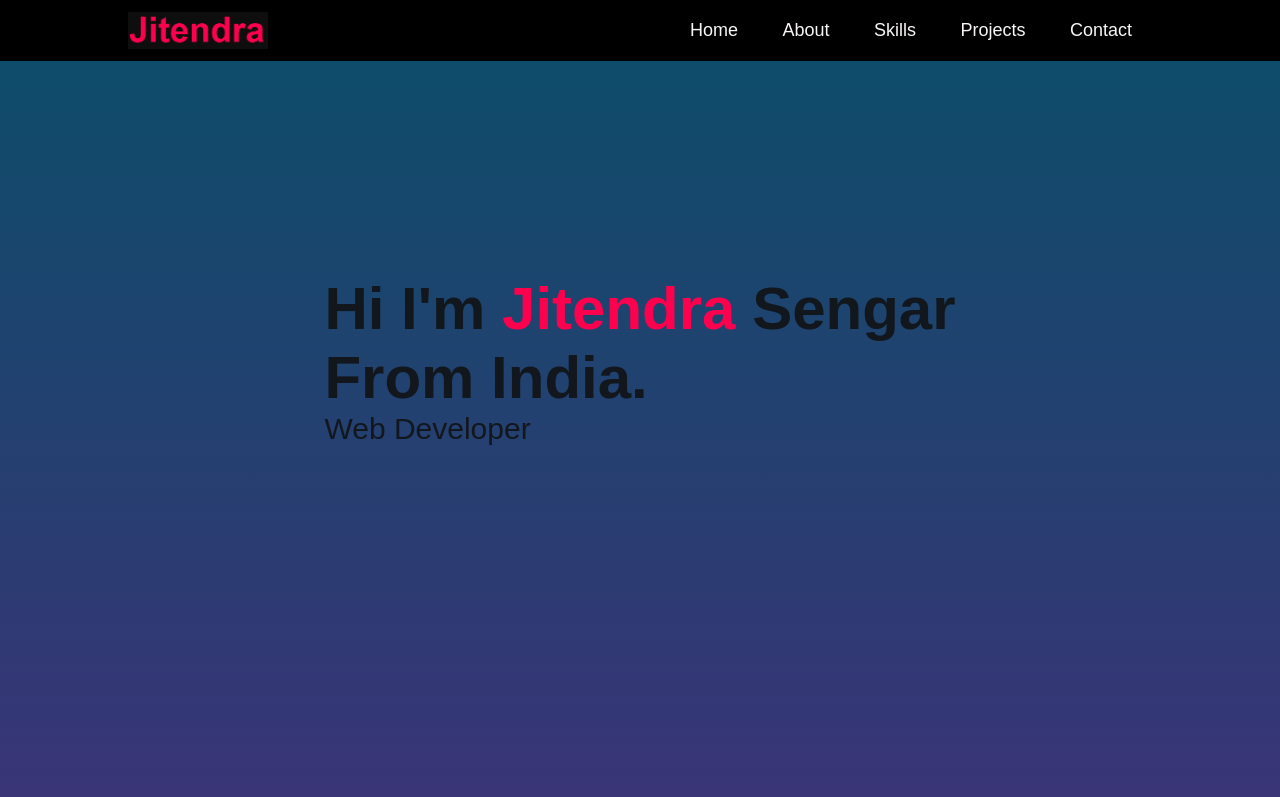
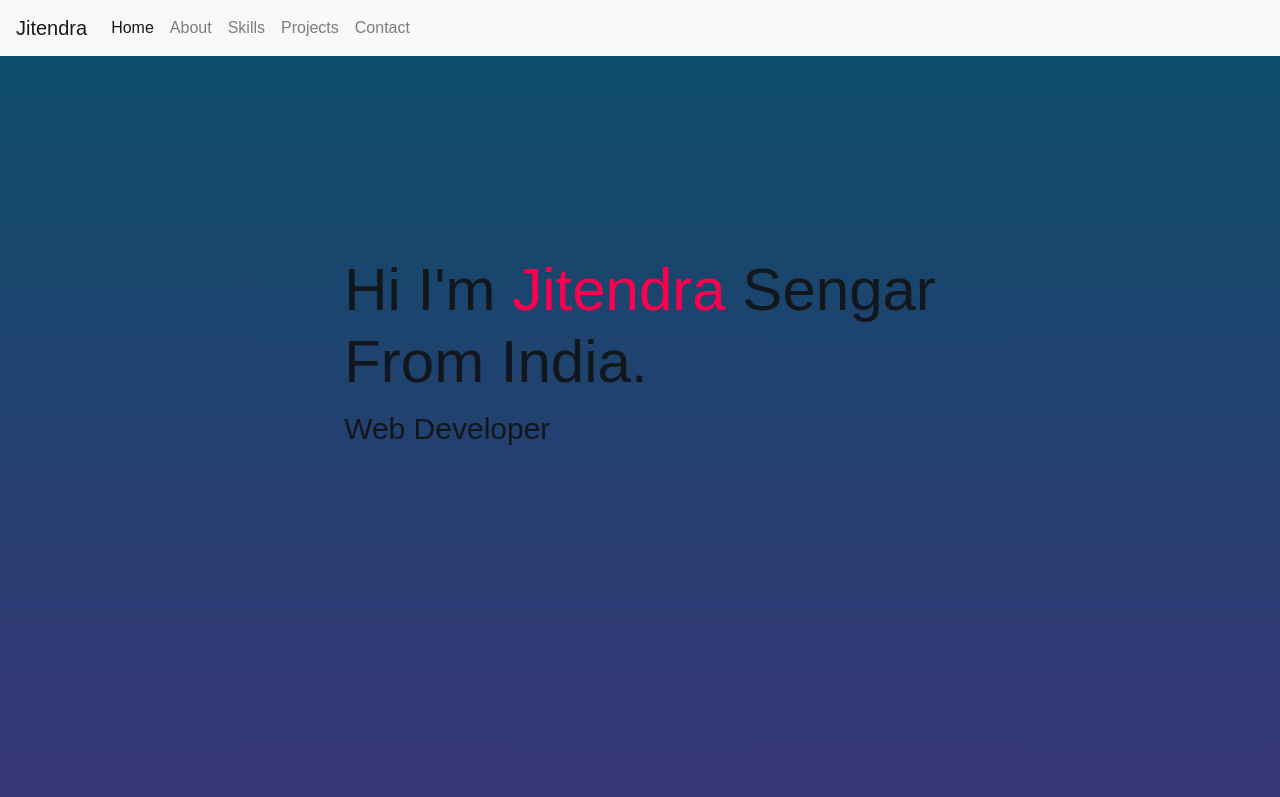
Before and after one commit to Jitendra-Sengar/Portfolio, a plain HTML site: page index.html in a window 1280 px wide. Shown: the top 797 px of the page. Drawn offline with nearby package versions, Linux system fonts and the light colour scheme.

Commit message:
change the navbar

```diff
--- a/index.html
+++ b/index.html
@@ -6,26 +6,30 @@
     <meta http-equiv="X-UA-Compatible" content="IE=edge">
     <meta name="viewport" content="width=device-width, initial-scale=1.0">
     <title>Personal Portfolio Website</title>
+    <link rel="stylesheet" href="https://cdn.jsdelivr.net/npm/bootstrap@4.0.0/dist/css/bootstrap.min.css" integrity="sha384-Gn5384xqQ1aoWXA+058RXPxPg6fy4IWvTNh0E263XmFcJlSAwiGgFAW/dAiS6JXm" crossorigin="anonymous">
     <link rel="stylesheet" href="style.css">
     <script src="https://kit.fontawesome.com/2c07bec49c.js" crossorigin="anonymous"></script>
 </head>
 <body>
-    <div id="header">
-      <div class="container">
-        <nav>
-            <img src="images/jitulogo.png" class="logo">
-            <ul>
-               <span>
-                <li><a href="#">Home</a></li>
-                <li><a href="#about">About</a></li>
-                <li><a href="#skills">Skills</a></li>
-                <li><a href="#portfolio">Projects</a></li>
-                <li><a href="#contact">Contact</a></li>
-               </span>
-            </ul>
-        </nav>
-      </div>
-    </div>
+    <body>
+        <div id="navbar">
+            <nav class="navbar fixed-top navbar-expand-lg navbar-light navbar-custom bg-light">
+                <a class="navbar-brand" href="#">Jitendra</a>
+                <button class="navbar-toggler" type="button" data-toggle="collapse" data-target="#navbarNavAltMarkup" aria-controls="navbarNavAltMarkup" aria-expanded="false" aria-label="Toggle navigation">
+                  <span class="navbar-toggler-icon"></span>
+                </button>
+                <div class="collapse navbar-collapse" id="navbarNavAltMarkup">
+                  <div class="navbar-nav">
+                    <a class="nav-item nav-link  active" href="#">Home <span class="sr-only">(current)</span></a>
+                    <a class="nav-item nav-link " href="#about">About</a>
+                    <a class="nav-item nav-link " href="#skills">Skills</a>
+                    <a class="nav-item nav-link " href="#portfolio">Projects</a>
+                    <a class="nav-item nav-link " href="#contact">Contact</a>
+
+                  </div>
+                </div>
+              </nav>
+        </div>
         <div class="header-text">
              <div class="name">
                     <span>
@@ -207,7 +211,7 @@
                     <a href="https://www.instagram.com/"><i class="fa-brands fa-square-instagram"></i></a>
                     <a href="https://web.telegram.org/?legacy=1#/"><i class="fa-brands fa-telegram"></i></a>
                 </div>
-                <!-- <a href="" download class="btn btn2">Download CV</a> -->
+                 <a href="./file/Jitendra sengar Resume .pdf" download class="btn btn2">Download CV</a>
             </div>
             <div class="contact-right">
                 <form name="submit-to-google-sheet">
@@ -220,24 +224,9 @@
             </div>
         </div>
         <div class="copyright">
-            <p>Copyright: Made<i class="fa-solid fa-heart"></i> By Jitu Sengar</p>
+            <p>Copyright @ 2024: Made<i class="fa-solid fa-heart"></i> By Jitendra Sengar</p>
         </div>
 </div>
-<script>
-    var tablinks=document.getElementsByClassName("tab-links");
-    var tabcontents=document.getElementsByClassName("tab-contents");
-    function opentab(tabname){
-
-        for(tablink of tablinks){
-            tablink.classlist.remove("active-link");
-        }
-        for(tabcontent of tabcontents){
-            tabcontent.classlist.remove("active-tab");
-        }
-        event.currentTarget.classlist.add("active-link");
-        document.getElementById(tabname).classList.add("active-tab");
-    }
-</script>
 <script>
     const scriptURL = 'https://script.google.com/macros/s/AKfycbx_aMzDEnSjj7r0sewdJLGhXn57qljGXwnvDhRNuDcj1rvTG65Ri0UuqzqfYCbl7pU2/exec'
     const form = document.forms['submit-to-google-sheet']
@@ -255,6 +244,6 @@
         .catch(error => console.error('Error!', error.message))
     })
   </script>
-  <a href="more.html">Click here for More Details</a>
+
 </body>
 </html>
--- a/style.css
+++ b/style.css
@@ -11,17 +11,7 @@ body{
     background: linear-gradient(rgb(10, 78, 105),rgb(129, 14, 139),rgb(10, 78, 105));
     color: #101010dc;
 }
-.section-1{
-    height: 100vh;
-    background-image: url(background.jpg);
-    background-attachment: fixed;
-    background-size: cover;
-}
-#header{
-    width: 100%;
-    background-color: black;
-    position: fixed;
-}
+
 .name{
     display: flex;
     align-items: center;
@@ -29,43 +19,7 @@ body{
     width: 100%;
     height: 90vh;
 }
-.container{
-    padding: 10px 10%;
-}
-nav{
-    display: flex;
-    align-items: center;
-    justify-content: space-between;
-    flex-wrap: wrap;
-}
-.logo{
-    width: 140px;
-}
-nav ul li{
-    display: inline-block;
-    list-style: none;
-    margin: 10px 20px;
-}
-nav ul li a{
-    color: hsl(0, 23%, 97%);
-    text-decoration: none;
-    font-size: 18px;
-    position: relative;
-}
-nav ul li a::after{
-    content:'' ;
-    width: 0;
-    height: 3px;
-    background: #ff004f;
-    position: absolute;
-    left: 0;
-    bottom: -6px;
-    transition: 0.5s;
 
-}
-nav ul li a:hover::after{
-    width: 100%;
-}
 .header-text{
 
     font-size: 30px;
```
Also changed, not shown: images/html.jpg (added), 1 other file.
